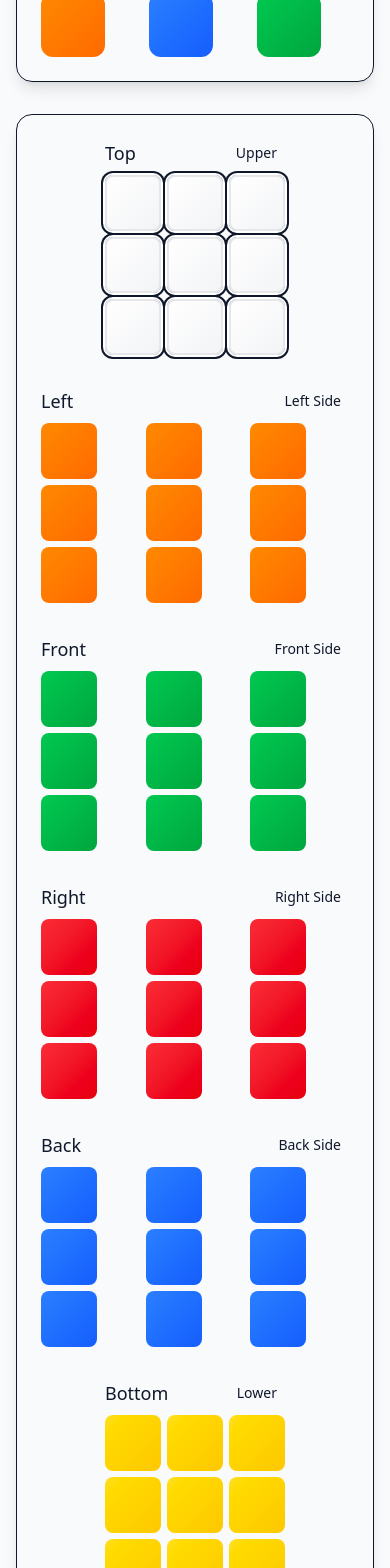
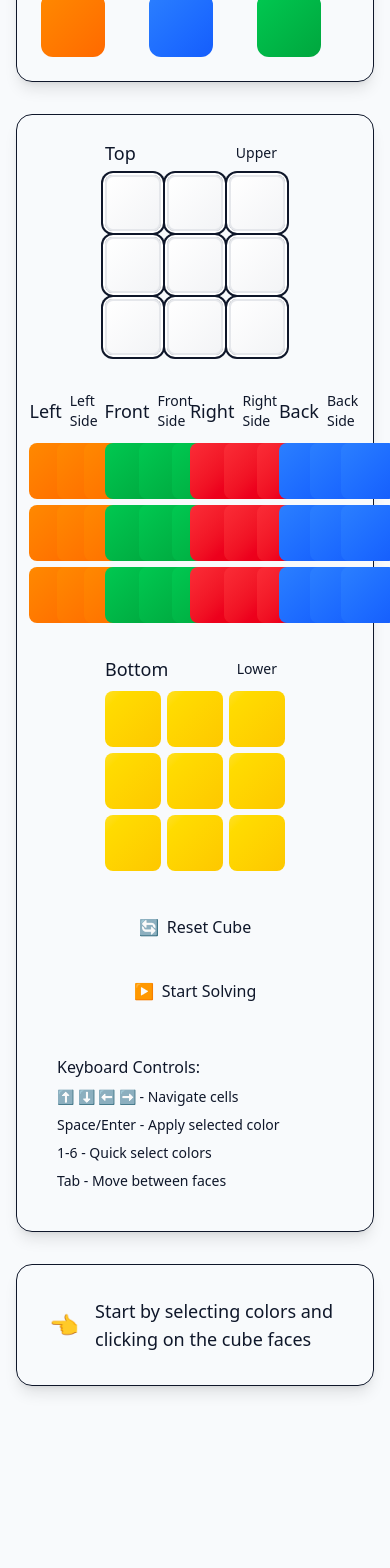
Before and after one commit to minarizk5/rubiksolvernext.js, a Next.js app: page / in a window 390 px wide. Shown: the part 432-2000 px from the top of the page. After the commit the page ends 1866 px from the top, so only its background shows below. Built offline with nearby package versions, Linux system fonts and the light colour scheme.

Commit message:
Refactor CubeInput component layout for improved structure and readability

```diff
--- a/src/components/CubeInput.tsx
+++ b/src/components/CubeInput.tsx
@@ -156,23 +156,22 @@ export default function CubeInput({ onSubmit }: CubeInputProps) {
           </div>
         )}
 
-        <div className="grid grid-cols-1 md:grid-cols-4 gap-8">
-          <div className="md:col-span-4 flex justify-center">
+        <div className="grid gap-8">
+          {/* Top face */}
+          <div className="flex justify-center">
             {renderFace('U')}
           </div>
-          <div>
+
+          {/* Middle row */}
+          <div className="grid grid-cols-4 gap-8 place-items-center">
             {renderFace('L')}
-          </div>
-          <div>
             {renderFace('F')}
-          </div>
-          <div>
             {renderFace('R')}
-          </div>
-          <div>
             {renderFace('B')}
           </div>
-          <div className="md:col-span-4 flex justify-center">
+
+          {/* Bottom face */}
+          <div className="flex justify-center">
             {renderFace('D')}
           </div>
         </div>
```
